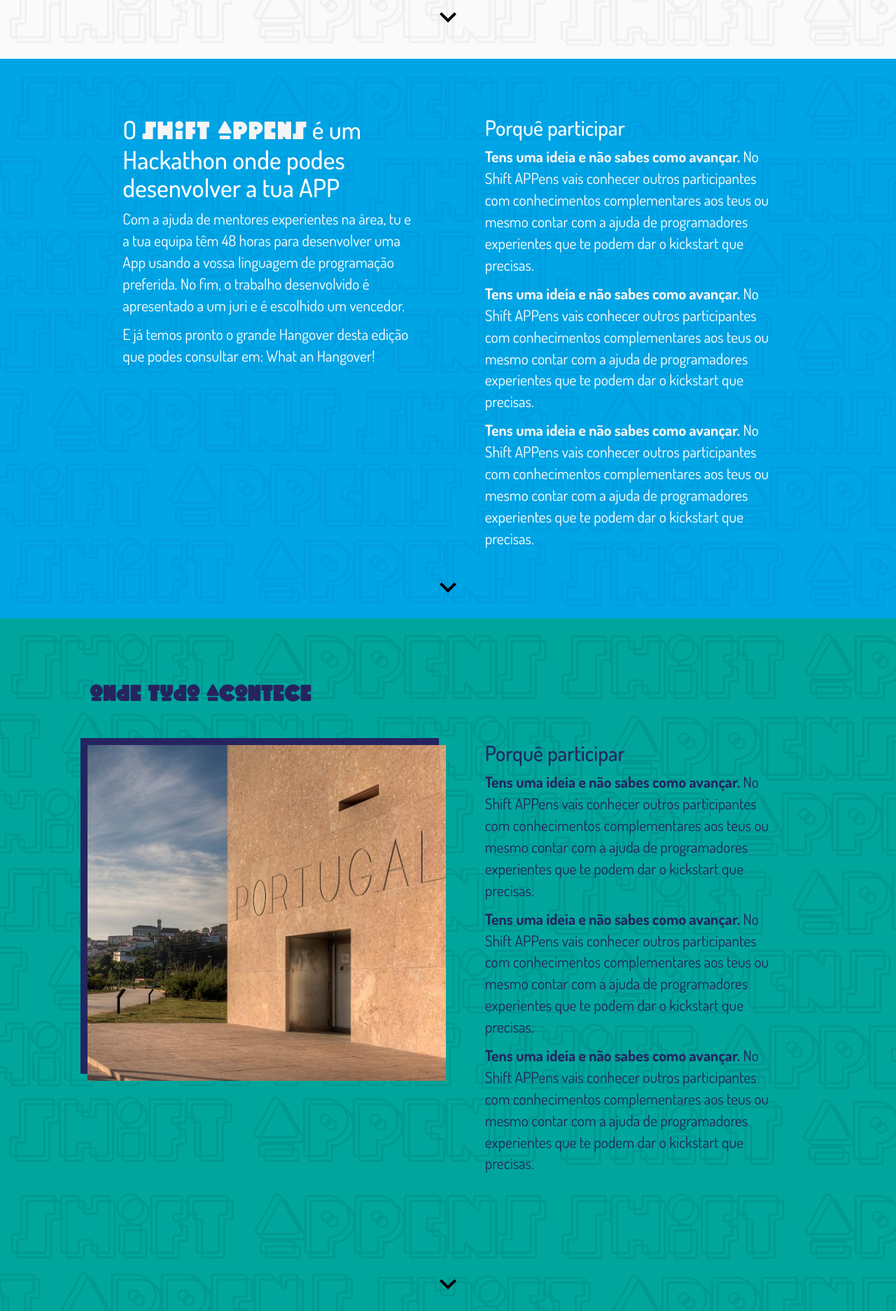
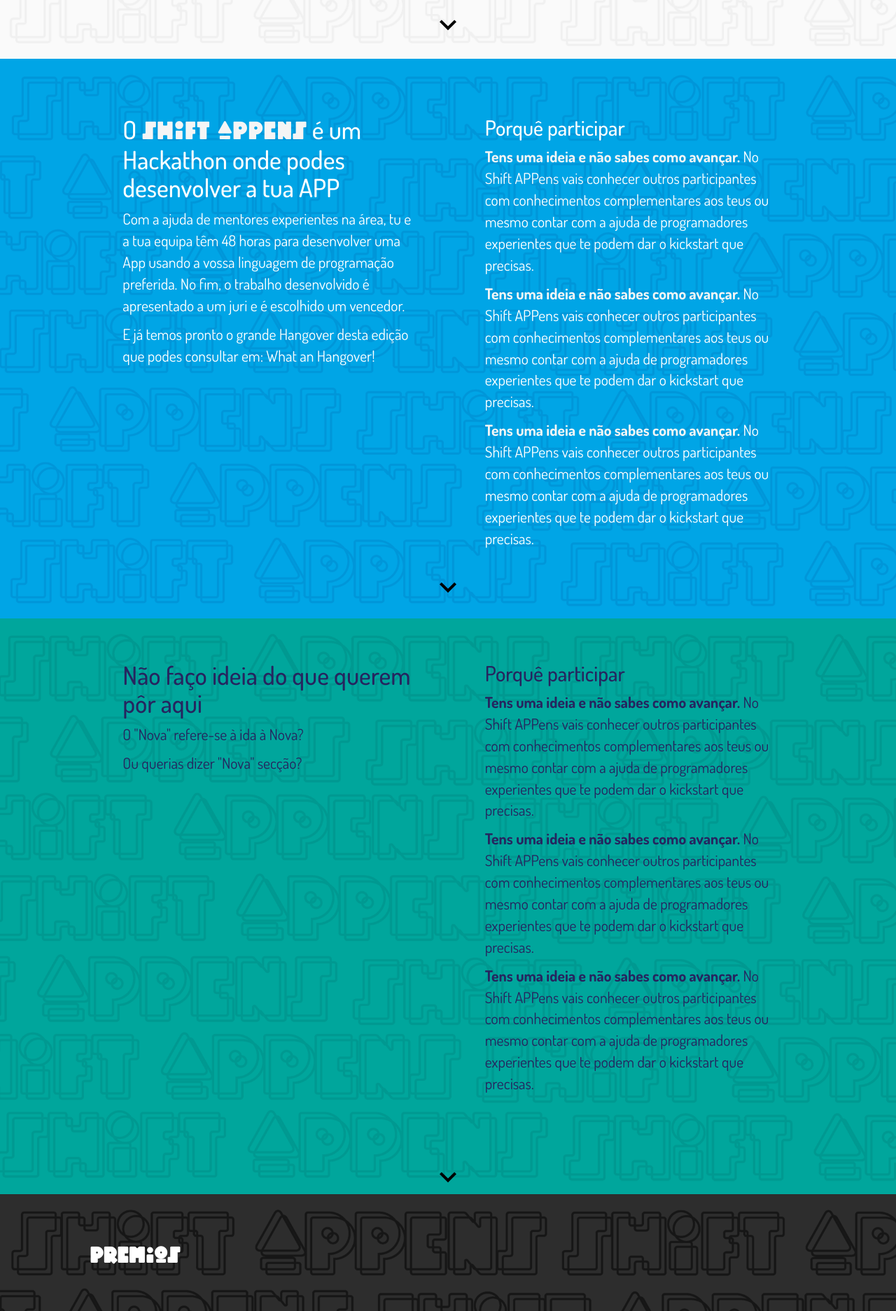
Before and after one commit to tomasfrancisco/shiftappens, a PHP site: page / in a window 1280 px wide. Shown: the part 766-2640 px from the top of the page at 70% size. Run offline with PHP 8.4, Linux system fonts and the light colour scheme; some libraries are stand-ins or nearby versions.

Commit message:
Date size increased. Fixed shadow on navbar. Updated section order and added History section. Removed pink and yellow backgrounds.

```diff
--- a/assets/css/style.css
+++ b/assets/css/style.css
@@ -8,7 +8,7 @@
   height: 100%;
   margin: 0; }
 
-#home, #about, #where, #schedule, #panel, #awards, #sign-in, #partners, #faq {
+#home, #about, #history, #where, #schedule, #panel, #awards, #sign-in, #partners, #faq {
   width: 100vw;
   height: 100vh;
   padding-top: 42px; }
@@ -29,7 +29,7 @@
 #top-shadow {
   position: fixed;
   top: 0px;
-  left: 10px;
+  left: 0px;
   width: 100%;
   height: 42px;
   z-index: 999;
@@ -51,7 +51,7 @@
       margin-bottom: 5%;
       color: #262261;
       font-size: 1.6rem; }
-      #home .home-container .shift-date h4 {
+      #home .home-container .shift-date h2 {
         font-weight: 600; }
     #home .home-container .logo {
       margin: 0 10%; }
@@ -112,6 +112,39 @@
         #about .about-container article p span {
           font-weight: 700;
           color: whitesmoke; }
+
+#history {
+  background: url(../img/optimized/history-background.png) no-repeat center center fixed;
+  background-size: cover;
+  background-color: #00a69c;
+  display: table; }
+  #history .history-container {
+    display: table-cell;
+    text-align: center;
+    vertical-align: middle;
+    color: #26245f; }
+    #history .history-container article {
+      display: inline-block;
+      width: 40%;
+      min-width: 400px;
+      vertical-align: top;
+      text-align: left;
+      padding: 0 50px 20px 50px; }
+      #history .history-container article header h1 span {
+        font-family: "mopsterregular";
+        color: #26245f; }
+      #history .history-container article header h2 span {
+        font-family: "mopsterregular";
+        color: #26245f; }
+      #history .history-container article p {
+        font-size: 0.8em; }
+        #history .history-container article p span {
+          font-weight: 700;
+          color: #26245f; }
+    #history .history-container .scroll-btn {
+      display: block;
+      text-align: center;
+      margin-top: 8vh; }
 
 #where {
   background: url(../img/optimized/where-background.png) no-repeat center center fixed;
@@ -263,7 +296,7 @@
     margin-top: 8vh; }
 
 #panel {
-  background: url(../img/optimized/awards-background.png) no-repeat center center fixed;
+  background: url(../img/optimized/panel-background.png) no-repeat center center fixed;
   background-size: cover;
   background-color: #231f20;
   display: table; }
@@ -405,13 +438,13 @@
 #faq {
   background: url(../img/optimized/faq-background.png) no-repeat center center fixed;
   background-size: cover;
-  background-color: #ed60f0;
+  background-color: #fafafa;
   display: table; }
   #faq .faq-container {
     display: table-row;
     text-align: center;
     vertical-align: middle;
-    color: white; }
+    color: #262261; }
     #faq .faq-container article {
       display: inline-block;
       width: 40%;
@@ -421,9 +454,13 @@
       padding: 0 50px 20px 50px; }
       #faq .faq-container article header h2 {
         font-family: "mopsterregular";
-        color: white; }
+        color: #262261; }
       #faq .faq-container article ul li {
         font-size: 1.2em;
-        color: white; }
+        color: #262261; }
+  #faq .scroll-btn {
+    display: block;
+    text-align: center;
+    margin-top: 8vh; }
 
 /*# sourceMappingURL=style.css.map */
--- a/assets/js/functions.js
+++ b/assets/js/functions.js
@@ -32,8 +32,8 @@
 	    $('#faq').animatescroll();
 	});
 
-	$('#scroll-back-to-top').click(function() {
-	    $('#home').animatescroll();
+	$('#scroll-down-to-history').click(function() {
+	    $('#history').animatescroll();
 	});
 
 
--- a/index.html
+++ b/index.html
@@ -43,13 +43,14 @@
 
             <ul class="menu nav navbar-nav navbar-right">
                 <li><a href="#about">Sobre</a></li>
+                <li><a href="#history">Histórico</a></li>
+                <li><a href="#awards">Prémios</a></li>
+                <li><a href="#faq">FAQ</a></li>
+                <li><a href="#panel">Júri</a></li>
+                <li><a href="#schedule">Programa</a></li>
                 <li><a href="#where">Local</a></li>
-              <li><a href="#awards">Prémios</a></li>
-              <li><a href="#schedule">Programa</a></li>
-              <li><a href="#panel">Júri</a></li>
-              <li><a href="#sign-in">Inscrições</a></li>
-              <li><a href="#partners">Organização</a></li>
-              <li><a href="#faq">FAQ</a></li>
+                <!--<li><a href="#sign-in">Inscrições</a></li>
+                <li><a href="#partners">Organização</a></li>-->
             </ul>
           </div>
         </div>
@@ -58,7 +59,7 @@
         <section id="home">
             <div class="home-container">
                 <div class="shift-date">
-                    <h4>19, 20 e 21 de Fevereiro</h4>
+                    <h2>19, 20 e 21 de Fevereiro</h2>
                 </div>
                 <div class="logo">
                     <img class="desktop" src="assets/img/optimized/logo-desktop.png">
@@ -106,18 +107,24 @@
                     </p>
                 </article>
                 <div class="scroll-btn">
-                    <a id="scroll-down-to-where" href="#where">
+                    <a id="scroll-down-to-history" href="#history">
                         <img src="assets/svg/arrow.svg" alt="Local"/>
                     </a>
                 </div>
             </div>
         </section>
-        <section id="where">
-            <section class="where-container">
+        <section id="history">
+            <div class="history-container">
+                <article>
                     <header>
-                    <h1>Onde tudo acontece</h1>
+                        <h1>Não faço ideia do que querem pôr aqui</h1>
                     </header>
-                <article class="place-photo">
+                    <p>
+                        O "Nova" refere-se à ida à Nova?
+                    </p>
+                    <p>
+                        Ou querias dizer "Nova" secção?
+                    </p>
                 </article>
                 <article>
                     <header>
@@ -138,10 +145,10 @@
                 </article>
                 <div class="scroll-btn">
                     <a id="scroll-down-to-awards" href="#awards">
-                       <img src="assets/svg/arrow.svg" alt="Contactos"/>
+                        <img src="assets/svg/arrow.svg" alt="Local"/>
                     </a>
                 </div>
-            </section>
+            </div>
         </section>
         <section id="awards">
             <section class="awards-container">
@@ -168,11 +175,71 @@
                     </div>
                 </article>
                 <div class="scroll-btn">
-                    <a id="scroll-down-to-schedule" href="#schedule">
+                    <a id="scroll-down-to-faq" href="#faq">
                         <img src="assets/svg/arrow.svg" alt="Organizacao"/>
                     </a>
                 </div>
             </section>
+        </section>
+        <section id="faq">
+            <div class="faq-container">
+                <article>
+                    <header>
+                        <h2>Frequently Asked Questions</h2>
+                    </header>
+                    <ul>
+                        <li>Não dançar com as galinhas</li>
+                        <li>Não fumar</li>
+                        <li>Não lamber as paredes</li>
+                        <li>Não sujar as salas</li>
+                        <li>Não comer bolas de ping pong</li>
+                        <li>Não andar nu</li>
+                    </ul>
+                </article>
+                <article>
+
+                </article>
+            </div>
+            <div class="scroll-btn">
+                <a id="scroll-down-to-panel" href="#panel">
+                    <img src="assets/svg/arrow.svg" alt="Organizacao"/>
+                </a>
+            </div>
+        </section>
+        <section id="panel">
+            <header>
+                <h1>Juri</h1>
+            </header>
+            <div class="panel-content">
+                <section class="panel-container">
+                    <div class="person">
+                        <article>
+                        </article>
+                        <h2>Nome de Teste</h2>
+                        <p>Descrição de exemplo Descrição de exemplo Descrição de exemplo</p>
+                    </div>
+                    <div class="person">
+                        <article>
+                        </article>
+                        <h2>Nome de Teste</h2>
+                    </div>
+                    <div class="person">
+                        <article>
+                        </article>
+                        <h2>Nome de Teste</h2>
+                    </div>
+                    <div class="person">
+                        <article>
+                        </article>
+                        <h2>Nome de Teste</h2>
+                    </div>
+                </section>
+            </div>
+            <div class="scroll-btn">
+                <a id="scroll-down-to-schedule" href="#schedule">
+                    <img src="assets/svg/arrow.svg" alt="Contactos"/>
+                </a>
+            </div>
         </section>
         <section id="schedule">
             <section class="schedule-container">
@@ -293,49 +360,40 @@
                         </div>
                     </div>
                     <div class="scroll-btn">
-                        <a id="scroll-down-to-panel" href="#panel">
+                        <a id="scroll-down-to-where" href="#where">
                             <img src="assets/svg/arrow.svg" alt="Contactos"/>
                         </a>
                     </div>
                 </article>
             </section>
         </section>
-        <section id="panel">
+        <section id="where">
+            <section class="where-container">
                 <header>
-                <h1>Juri</h1>
+                    <h1>Onde tudo acontece</h1>
                 </header>
-            <div class="panel-content">
-                <section class="panel-container">
-                    <div class="person">
+                <article class="place-photo">
+                </article>
                 <article>
+                    <header>
+                        <h2>Porquê participar</h2>
+                    </header>
+                    <p>
+                        <span>Tens uma ideia e não sabes como avançar.</span>
+                        No Shift APPens vais conhecer outros participantes com conhecimentos complementares aos teus ou mesmo contar com a ajuda de programadores experientes que te podem dar o kickstart que precisas.
+                    </p>
+                    <p>
+                        <span>Tens uma ideia e não sabes como avançar.</span>
+                        No Shift APPens vais conhecer outros participantes com conhecimentos complementares aos teus ou mesmo contar com a ajuda de programadores experientes que te podem dar o kickstart que precisas.
+                    </p>
+                    <p>
+                        <span>Tens uma ideia e não sabes como avançar.</span>
+                        No Shift APPens vais conhecer outros participantes com conhecimentos complementares aos teus ou mesmo contar com a ajuda de programadores experientes que te podem dar o kickstart que precisas.
+                    </p>
                 </article>
-                        <h2>Nome de Teste</h2>
-                        <p>Descrição de exemplo Descrição de exemplo Descrição de exemplo</p>
-                    </div>
-                    <div class="person">
-                        <article>
-                        </article>
-                        <h2>Nome de Teste</h2>
-                    </div>
-                    <div class="person">
-                        <article>
-                        </article>
-                        <h2>Nome de Teste</h2>
-                    </div>
-                    <div class="person">
-                        <article>
-                        </article>
-                        <h2>Nome de Teste</h2>
-                    </div>
             </section>
-            </div>
-            <div class="scroll-btn">
-                <a id="scroll-down-to-sign-in" href="#sign-in">
-                    <img src="assets/svg/arrow.svg" alt="Contactos"/>
-                </a>
-            </div>
         </section>
-        <section id="sign-in">
+        <!--<section id="sign-in">
             <section class="sign-in-container">
                 <header>
                     <h1>Inscricoes</h1>
@@ -445,27 +503,7 @@
                     <img src="assets/svg/arrow.svg" alt="Contactos"/>
                 </a>
             </div>
-        </section>
-        <section id="faq">
-            <div class="faq-container">
-                <article>
-                    <header>
-                        <h2>Frequently Asked Questions</h2>
-                    </header>
-                    <ul>
-                        <li>Não dançar com as galinhas</li>
-                        <li>Não fumar</li>
-                        <li>Não lamber as paredes</li>
-                        <li>Não sujar as salas</li>
-                        <li>Não comer bolas de ping pong</li>
-                        <li>Não andar nu</li>
-                    </ul>
-                </article>
-                <article>
-
-                </article>
-            </div>
-        </section>
+        </section>-->
         <script src="assets/js/jquery-1.8.3.min.js"></script>
         <script src="assets/js/animatescroll.min.js"></script>
         <script src="assets/js/functions.js"></script>
```
Also changed, not shown: assets/sass/core.sass (+48 -8 lines), assets/img/optimized/about-background.png, assets/img/optimized/faq-background.png, assets/img/optimized/history-background.png (added), assets/img/optimized/panel-background.png (added). Lines whose indentation alone changed are shown as unchanged.
